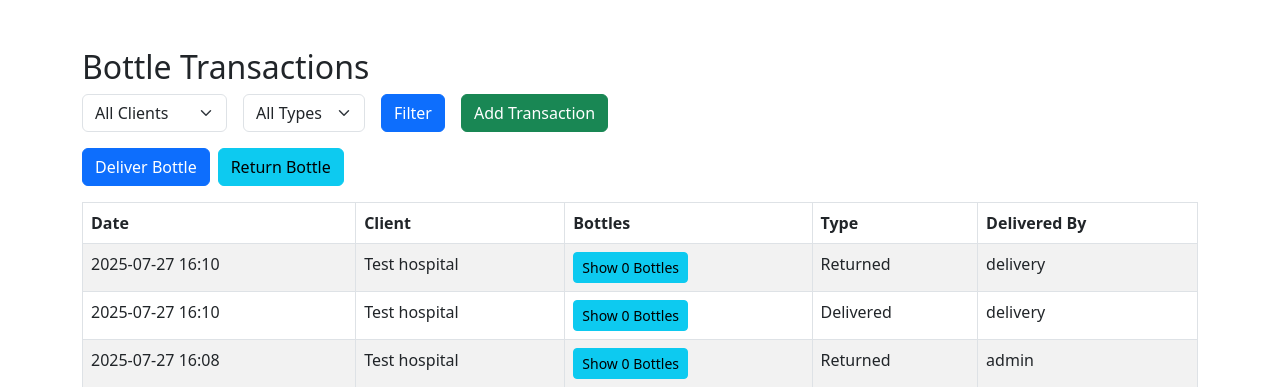
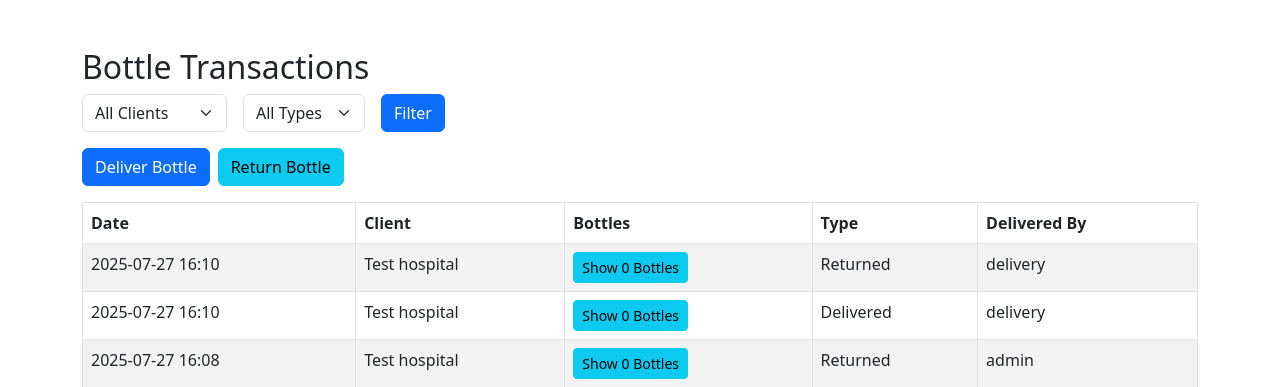
Before and after one commit to ashishmishra1998/O2_MGMT, a Django app: page /transactions/ in a window 1280 px wide. Shown: the part 56-443 px from the top of the page. Run offline with Django 5.2, Linux system fonts and the light colour scheme; a user stored in the database is signed in; data comes from the database, SQL or seed files in the repository; data that the repository does not hold is empty; some libraries are stand-ins or nearby versions.

Commit message:
Removed extra transactions button

```diff
--- a/templates/transaction_list.html
+++ b/templates/transaction_list.html
@@ -23,9 +23,9 @@
         <div class="col-auto">
             <button type="submit" class="btn btn-primary">Filter</button>
         </div>
-        <div class="col-auto">
+        {% comment %} <div class="col-auto">
             <a href="{% url 'transaction_create' %}" class="btn btn-success">Add Transaction</a>
-        </div>
+        </div> {% endcomment %}
     </form>
     <div class="d-flex gap-2 mb-3">
         <a href="{% url 'transaction_create' %}?transaction_type=delivered" class="btn btn-primary">Deliver Bottle</a>
```
